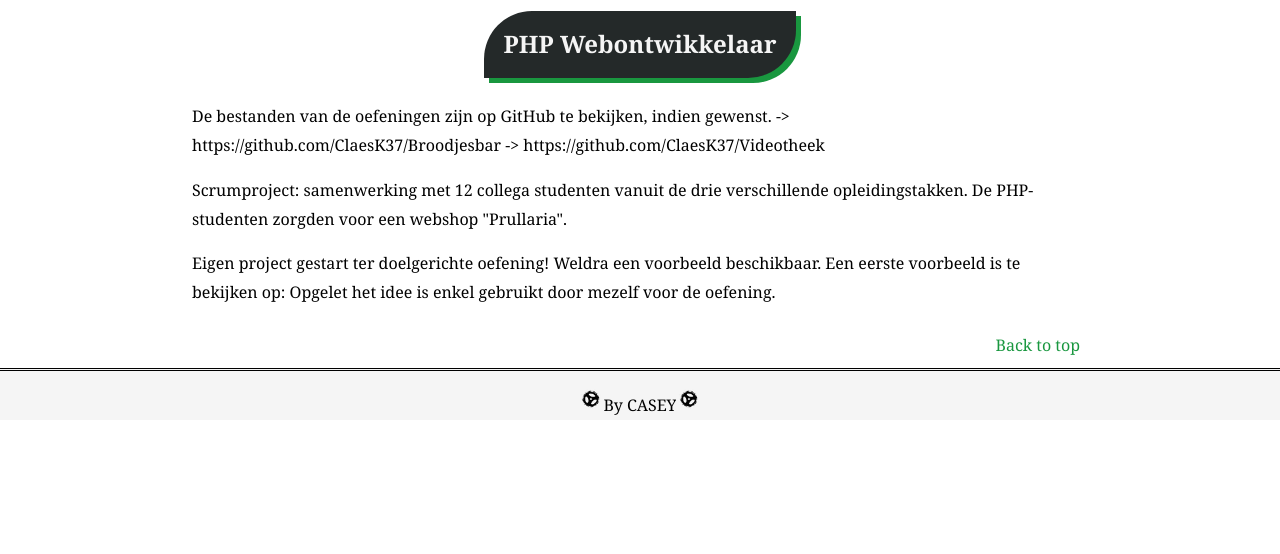
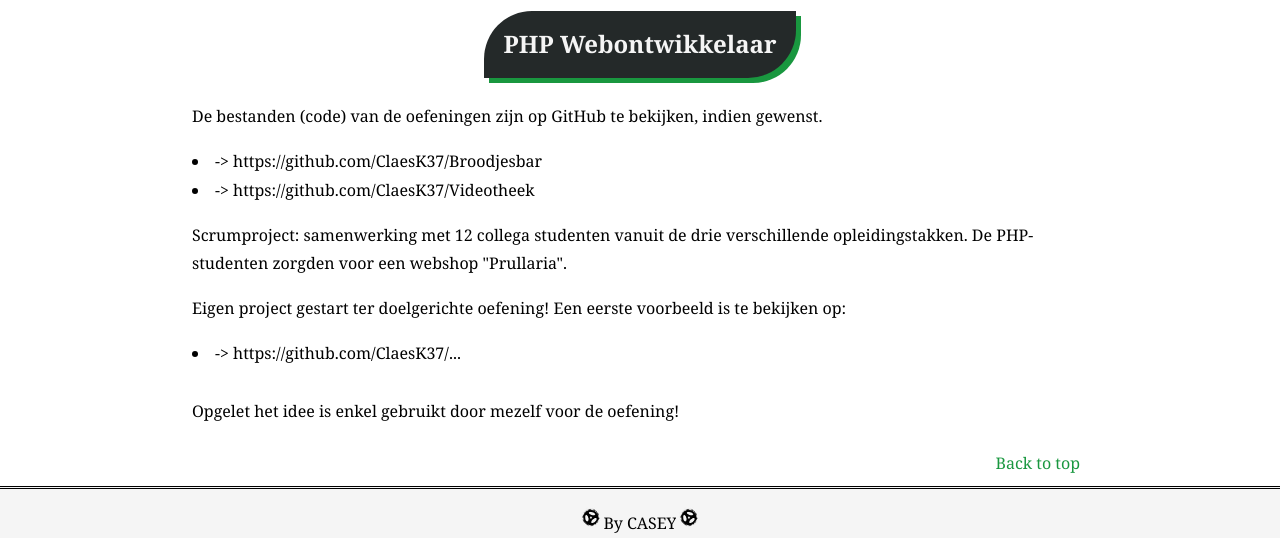
Before and after one commit to ClaesK37/Casey, a plain HTML site: page Portfolio.html in a window 1280 px wide. Shown: the part 4577-5131 px from the top of the page. Before the commit the page ends 5013 px from the top, so only its background shows below. Drawn offline with Linux system fonts and the light colour scheme.

Commit message:
aanpassing met nieuwe links

```diff
--- a/Portfolio.html
+++ b/Portfolio.html
@@ -115,13 +115,15 @@
 
         <a id="phpopleiding"></a>
           <h2>PHP Webontwikkelaar</h2>
-           <p>De bestanden van de oefeningen zijn op GitHub te bekijken, indien gewenst.
-             -> https://github.com/ClaesK37/Broodjesbar
-             -> https://github.com/ClaesK37/Videotheek
-           </p>
+           <p>De bestanden (code) van de oefeningen zijn op GitHub te bekijken, indien gewenst.</p>
+           <li>-> https://github.com/ClaesK37/Broodjesbar</li>
+           <li>-> https://github.com/ClaesK37/Videotheek</li>
+
            <p>Scrumproject: samenwerking met 12 collega studenten vanuit de drie verschillende opleidingstakken. De PHP-studenten zorgden voor een webshop "Prullaria".</p>
-           <p>Eigen project gestart ter doelgerichte oefening! Weldra een voorbeeld beschikbaar. Een eerste voorbeeld is te bekijken op:
-             Opgelet het idee is enkel gebruikt door mezelf voor de oefening.
+           <p>Eigen project gestart ter doelgerichte oefening! Een eerste voorbeeld is te bekijken op:
+
+             <li>-> https://github.com/ClaesK37/...</li><br>
+             Opgelet het idee is enkel gebruikt door mezelf voor de oefening!
            </p>
 
         <div class="naarBoven">
```
